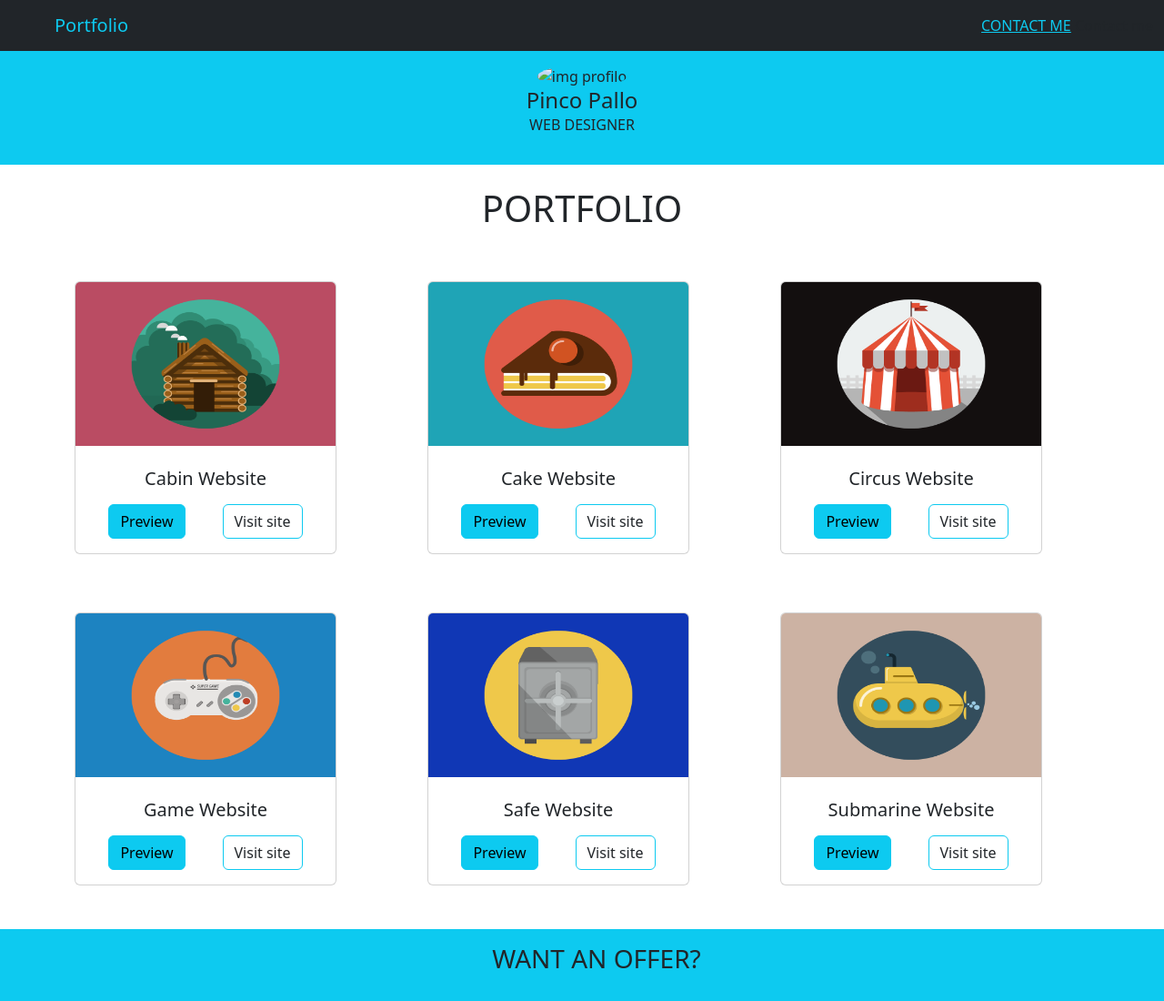
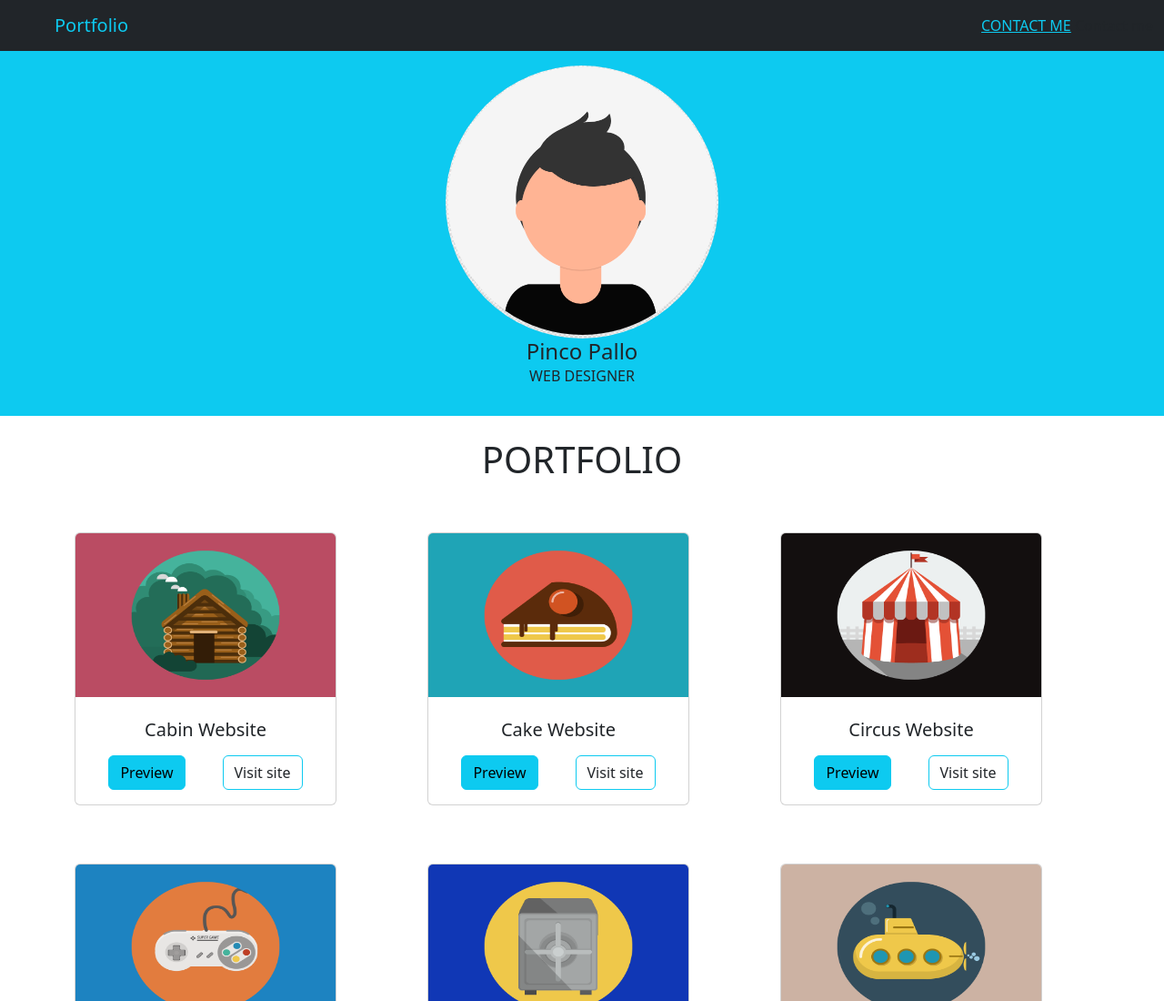
Before and after one commit to adelademarku/bootstrap-js-freelancer, a plain HTML site: page index.html in a window 1280 px wide. Shown: the top 1100 px of the page at 91% size. Drawn offline with nearby package versions, Linux system fonts and the light colour scheme; files whose address does not match are found by name.

Commit message:
sistemato foto profilo

```diff
--- a/index.html
+++ b/index.html
@@ -36,7 +36,7 @@
                 <div class="row main row ">
                     <div class="col-12 col-md-12 col-xl-12 text-dark ">
                         <div class="text-center">
-                            <img src="" class="rounded-circle mt-3" width="300"
+                            <img src="C:\Users\Generation\OneDrive\Desktop\esercizi java\bootstrap-js-freelancer\img\portfolio\Immagineprofilo.png" class="rounded-circle mt-3" width="300"
                                 height="300" alt="img profilo">
                         </div>
                         <div>
```
Also changed, not shown: img/portfolio/Immagineprofilo.png (added), img/portfolio/portfolio/undraw_profile_pic_ic5t.svg (deleted).
